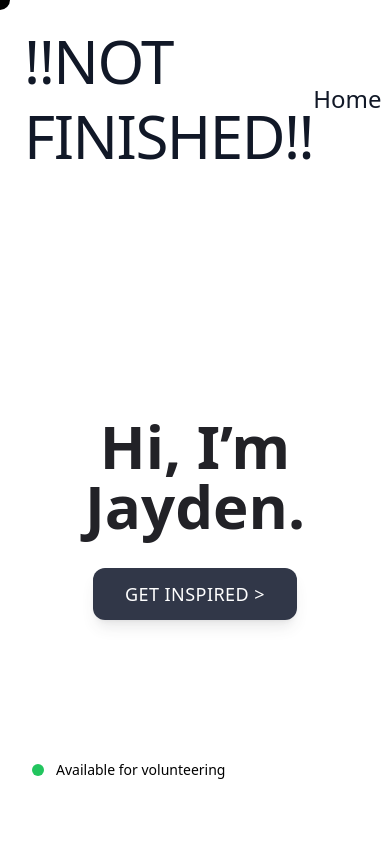
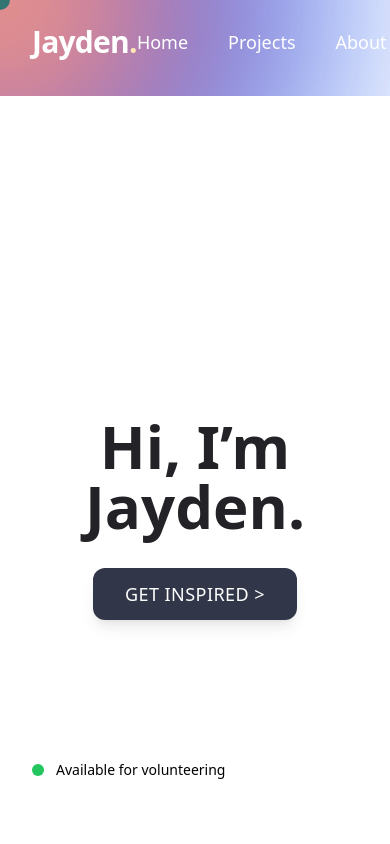
Before and after one commit to CodoWIzard/myWebsitePortfolio, a Nuxt app in the folder vite-project/: page / in a window 390 px wide. Shown: the top 844 px of the page. Built offline with nearby package versions, Linux system fonts and the light colour scheme.

Commit message:
animation change

```diff
--- a/vite-project/layouts/default.vue
+++ b/vite-project/layouts/default.vue
@@ -1,7 +1,17 @@
 <script setup>
+import { onMounted, onBeforeUnmount } from "vue";
 const { $gsap, $ScrollSmoother } = useNuxtApp();
 
+function scrollToSection(id) {
+  $gsap.to(window, {
+    duration: 1,
+    scrollTo: `#${id}`,
+    ease: "power2.inOut",
+  });
+}
+
 onMounted(() => {
+  // Smooth scroll
   $ScrollSmoother.create({
     wrapper: "#__nuxt",
     content: "main",
@@ -9,6 +19,7 @@ onMounted(() => {
     effects: true,
   });
 
+  // Cursor animation
   const handleMouseMove = (evt) => {
     const mouseX = evt.clientX;
     const mouseY = evt.clientY;
@@ -21,79 +32,95 @@ onMounted(() => {
       stagger: -0.1,
     });
   };
-
   window.addEventListener("mousemove", handleMouseMove);
 
   onBeforeUnmount(() => {
     window.removeEventListener("mousemove", handleMouseMove);
   });
+
+  // Magnetic nav links
+  document.querySelectorAll(".nav-link").forEach((link) => {
+    link.addEventListener("mousemove", (e) => {
+      const { left, top, width, height } = link.getBoundingClientRect();
+      const x = e.clientX - (left + width / 2);
+      const y = e.clientY - (top + height / 2);
+      $gsap.to(link, {
+        x: x * 0.3,
+        y: y * 0.3,
+        scale: 1.1,
+        duration: 0.3,
       });
-
-function scrollToSection(id) {
-  $gsap.to(window, {
-    duration: 1,
-    scrollTo: `#${id}`,
-    ease: "power2.inOut",
     });
-}
+    link.addEventListener("mouseleave", () => {
+      $gsap.to(link, { x: 0, y: 0, scale: 1, duration: 0.3 });
+    });
+  });
+});
 </script>
 
 <template>
   <div id="__nuxt" class="min-h-screen flex flex-col bg-white text-gray-900">
-    <!-- Shapes following the cursor -->
-    <div class="shapes absolute inset-0">
+    <!-- Shapes background -->
+    <div class="shapes absolute inset-0 pointer-events-none">
       <div class="shape shape-1"></div>
       <div class="shape shape-2"></div>
       <div class="shape shape-3"></div>
     </div>
 
-    <!-- Custom cursor -->
+    <!-- Cursor -->
     <div class="cursor"></div>
 
-    <header id="header" class="p-6 bg-white z-40 fixed w-full opacity-0">
-      <nav class="flex justify-between items-center max-w-6xl mx-auto">
+    <!-- Header -->
+    <header
+      id="header"
+      class="fixed top-0 w-full z-50 px-8 py-6 flex justify-between items-center mix-blend-screen"
+    >
+      <!-- Logo -->
       <h1
-          class="text-6xl md:text-6xl text-gray-900 leading-tight tracking-tight animate-fade-in text-left"
+        class="text-3xl md:text-4xl font-extrabold tracking-tight text-white hover:text-yellow-300 transition-colors duration-300 cursor-pointer"
       >
-          !!NOT FINISHED!!
-          <!-- <span class="text-gray-900">Portfolio</span> -->
+        Jayden<span class="text-yellow-400">.</span>
       </h1>
 
-        <ul class="flex gap-6 text-2xl">
+      <!-- Nav -->
+      <ul class="flex gap-10 text-lg font-medium text-white">
         <li>
           <a
             href="#hero"
-              class="hover:text-indigo-600"
+            class="nav-link relative transition-colors duration-300"
             @click.prevent="scrollToSection('hero')"
-              >Home</a
           >
+            Home
+          </a>
         </li>
         <li>
           <a
             href="#projects"
-              class="hover:text-indigo-600"
+            class="nav-link relative transition-colors duration-300"
             @click.prevent="scrollToSection('projects')"
-              >Project</a
           >
+            Projects
+          </a>
         </li>
         <li>
           <a
             href="#about"
-              class="hover:text-indigo-600"
+            class="nav-link relative transition-colors duration-300"
             @click.prevent="scrollToSection('about')"
-              >About</a
           >
+            About
+          </a>
         </li>
         <li>
           <a
             href="#contact"
-              class="hover:text-indigo-600"
+            class="nav-link relative transition-colors duration-300"
             @click.prevent="scrollToSection('contact')"
-              >Contact</a
           >
+            Contact
+          </a>
         </li>
       </ul>
-      </nav>
     </header>
 
     <main class="flex-grow pt-24">
@@ -103,14 +130,13 @@ function scrollToSection(id) {
 </template>
 
 <style scoped>
+/* Cursor */
 body,
 * {
   cursor: none;
 }
-
-/* Small circle cursor */
 .cursor {
-  background: #000000;
+  background: rgba(255, 255, 255, 0.9);
   width: 20px;
   height: 20px;
   margin-top: -10px;
@@ -118,6 +144,48 @@ body,
   border-radius: 50%;
   z-index: 1000;
   position: fixed;
+  mix-blend-mode: difference;
   pointer-events: none;
+  transition: transform 0.15s ease;
+}
+
+/* Shapes */
+.shape {
+  position: absolute;
+  border-radius: 50%;
+  filter: blur(120px);
+}
+.shape-1 {
+  background: #005ffe;
+  width: 600px;
+  height: 600px;
+  margin: -300px 0 0 -300px;
+}
+.shape-2 {
+  background: #ff57a6;
+  width: 400px;
+  height: 400px;
+  margin: -200px 0 0 -200px;
+}
+.shape-3 {
+  background: #ffd257;
+  width: 250px;
+  height: 250px;
+  margin: -125px 0 0 -125px;
+}
+
+/* Nav links fancy underline */
+.nav-link::after {
+  content: "";
+  position: absolute;
+  left: 0;
+  bottom: -6px;
+  width: 0;
+  height: 2px;
+  background: currentColor;
+  transition: width 0.3s ease;
+}
+.nav-link:hover::after {
+  width: 100%;
 }
 </style>
```
Lines whose indentation alone changed are shown as unchanged.
